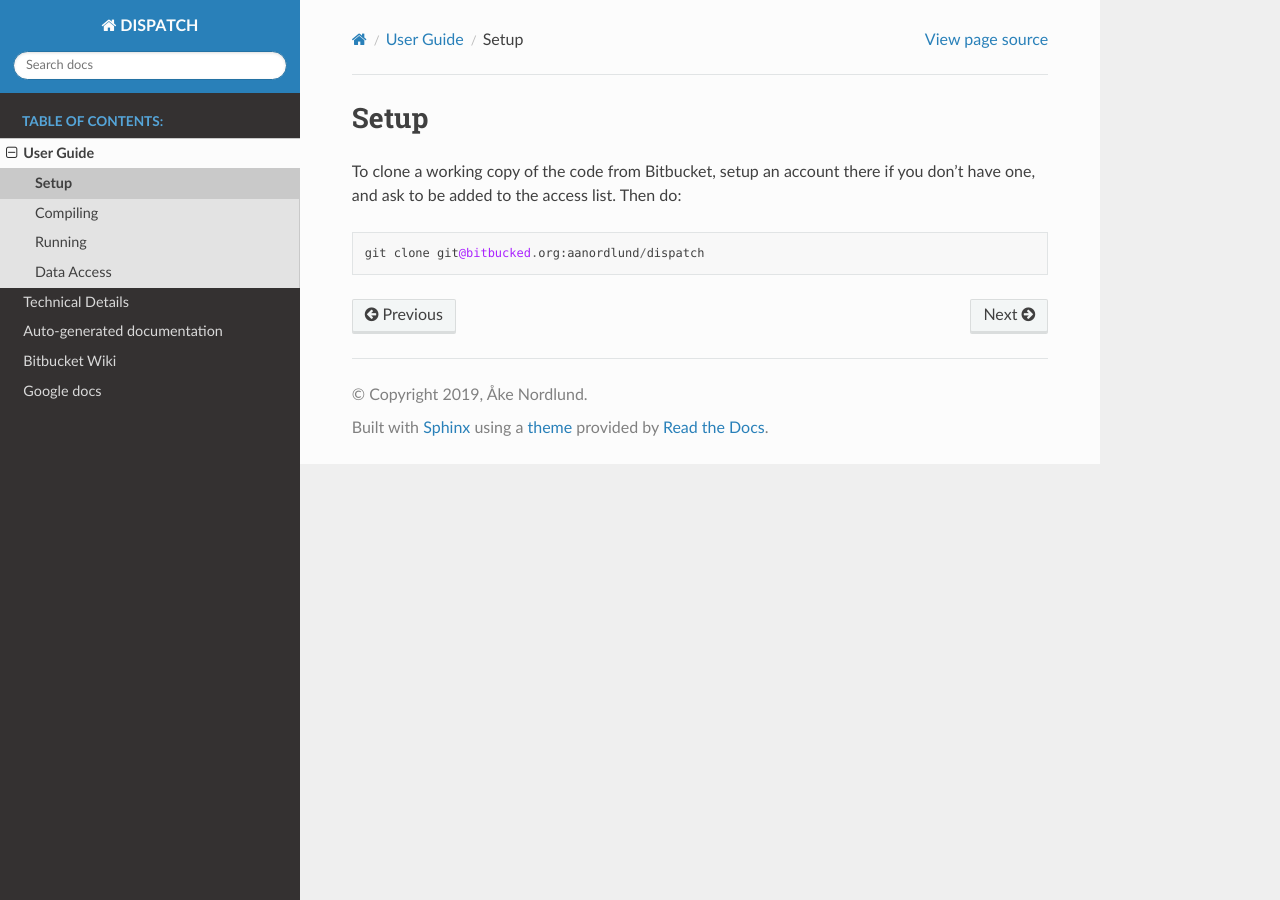
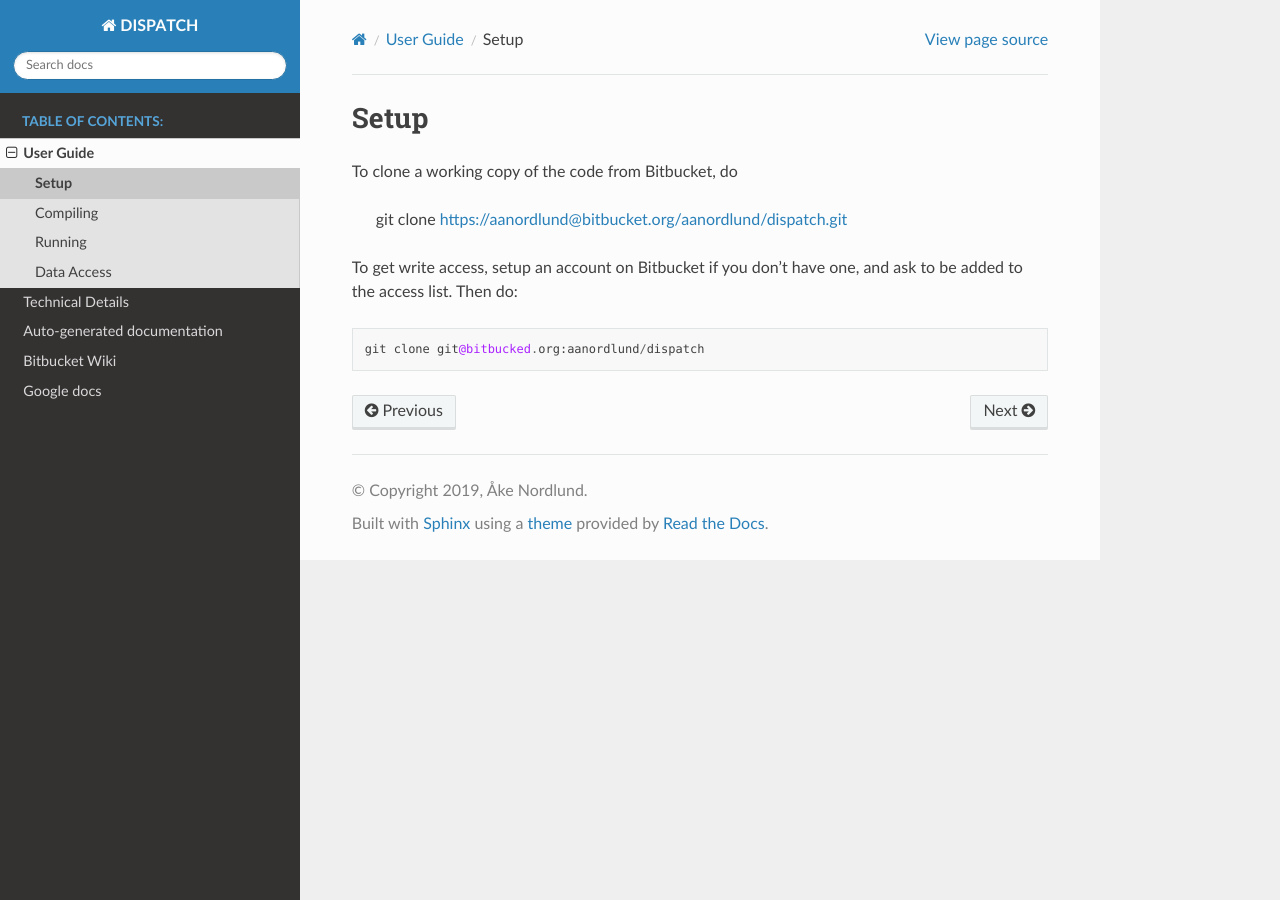
Before and after one commit to kurtsansom/dispatch, a Sphinx documentation site: the page built from docs/setup.rst, in a window 1280 px wide. Built offline with Sphinx 7.4.7 and the Read the Docs theme 2.0.0, drawn with Linux system fonts in a browser that asks for light colours; pages that are not in the unit, such as notebooks, are missing from menus.

Commit message:
DOC update the access information with public URL

```diff
--- a/docs/setup.rst
+++ b/docs/setup.rst
@@ -1,8 +1,11 @@
 Setup
 ======
 
-To clone a working copy of the code from Bitbucket,
-setup an account there if you don't have one, and
-ask to be added to the access list.  Then do::
+To clone a working copy of the code from Bitbucket, do
+
+  git clone https://aanordlund@bitbucket.org/aanordlund/dispatch.git
+
+To get write access, setup an account on Bitbucket if you don't have
+one, and ask to be added to the access list.  Then do::
 
   git clone git@bitbucked.org:aanordlund/dispatch
```
